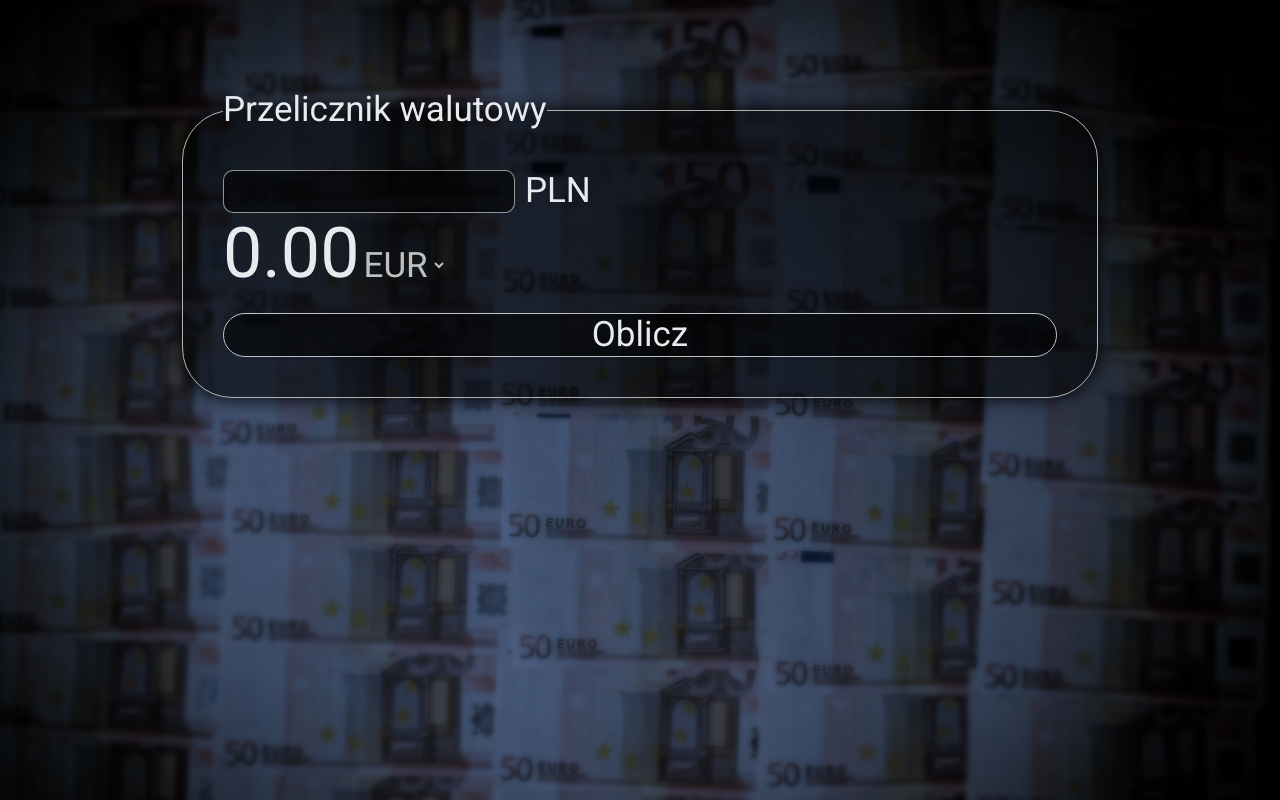
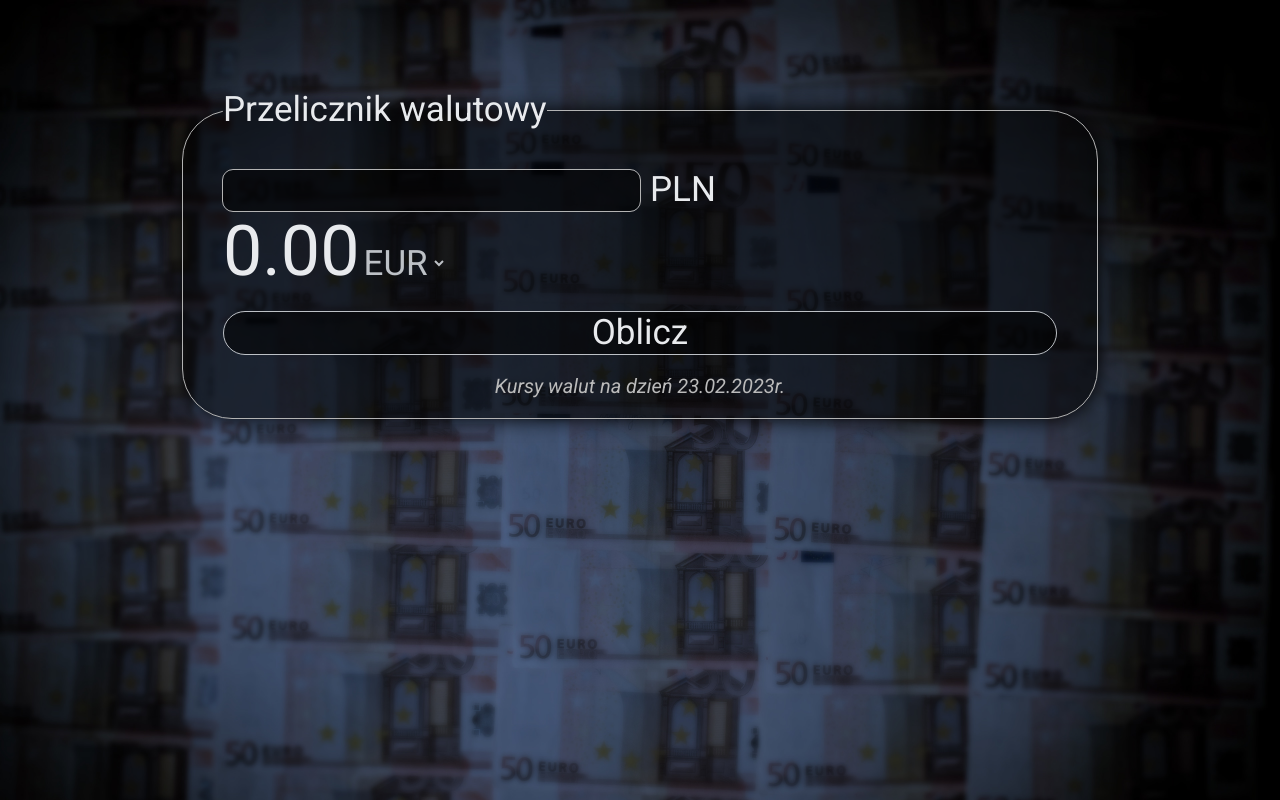
Before and after one commit to cgt19bartoszekj/currency-converter-react, a React (Create React App) app: page / in a window 1280 px wide. Built offline with nearby package versions, Linux system fonts and the light colour scheme.

Commit message:
more efficient script, formated code, finished css

```diff
--- a/src/App.js
+++ b/src/App.js
@@ -18,7 +18,8 @@ function App() {
 				calculateResult={calculateResult}
 			>
 				<Result
-					result={result}>
+					result={result}
+				>
 				</Result>
 			</Form>
 		</Container>
--- a/src/Container/style.css
+++ b/src/Container/style.css
@@ -1,5 +1,5 @@
 .container {
-    margin: 50px auto;
-    padding: 40px;
-    max-width: 1000px;
+	margin: 50px auto;
+	padding: 40px;
+	max-width: 1000px;
 }
--- a/src/Form/index.js
+++ b/src/Form/index.js
@@ -29,10 +29,6 @@ const Form = ({ children, calculateResult }) => {
 		calculateResult(selectValue, inputValue);
 	};
 
-	const handleSelect = ({ target }) => {
-		setSelectValue(target.value)
-	};
-
 	return (
 		<form
 			onSubmit={onFormSubmit}
@@ -46,7 +42,10 @@ const Form = ({ children, calculateResult }) => {
 					className="form__input"
 					type="number"
 					value={inputValue}
-					onChange={({ target }) => setInputValue(inputValue => target.value)}
+					onChange={({ target }) => {
+						const InputMaxLength = 14;
+						setInputValue(target.value.slice(0, InputMaxLength))
+					}}
 				/>
 				<span className="form__mainCurrency">
 					PLN
@@ -55,7 +54,8 @@ const Form = ({ children, calculateResult }) => {
 					{children}
 					<select
 						className="form__select"
-						onChange={handleSelect}>
+						onChange={({ target }) => setSelectValue(target.value)}
+					>
 						{currencies.map(currency =>
 							<option
 								key={currency.key}
@@ -69,6 +69,11 @@ const Form = ({ children, calculateResult }) => {
 				<button className="form__button">
 					Oblicz
 				</button>
+				<div class="form__information">
+					<p>
+						Kursy walut na dzień 23.02.2023r.
+					</p>
+				</div>
 			</fieldset>
 		</form>
 	);
--- a/src/Form/style.css
+++ b/src/Form/style.css
@@ -1,5 +1,11 @@
+input::-webkit-outer-spin-button,
+input::-webkit-inner-spin-button {
+    -webkit-appearance: none;
+    margin: 0;
+}
+
 .form__fieldset {
-    padding: 40px;
+    padding: 40px 40px 0 40px;
     border: 1px solid #b3b3b3;
     border-radius: 50px;
     background-color: #00000090;
@@ -7,15 +13,24 @@
 }
 
 .form__input {
-    width: 35%;
+    width: 50%;
     color: #e8eaed;
-    border: 1px solid #ffffff90;
+    border: none;
+    outline: 1px solid #b3b3b3;
     border-radius: 10px;
     padding: 0 10px;
     background: #00000090;
 }
 
-.form__mainCurrency{
+.form__input:focus {
+    outline: 2px solid #007bff;
+}
+
+.form__input:active {
+    outline: 2px solid #66b0ff;
+}
+
+.form__mainCurrency {
     margin-left: 10px;
 }
 
@@ -27,11 +42,6 @@
     padding: 0;
 }
 
-.form__option {
-    background-color: #1a1a1d;
-    color: #a0a3a7;
-}
-
 .form__button {
     cursor: pointer;
     margin-top: 20px;
@@ -40,4 +50,24 @@
     background: #00000090;
     color: #e8eaed;
     border: 1px solid #bdc1c6;
+    transition: 0.3s;
 }
+
+.form__button:hover {
+    background-color: #00000050;
+    text-shadow: #ffffff50 0 0 10px;
+    box-shadow: #ffffff50 0 0 10px;
+}
+
+.form__button:active {
+    background-color: #00000030;
+    text-shadow: #ffffff 0 0 10px;
+}
+
+.form__information {
+    font-size: 20px;
+    font-style: italic;
+    text-align: center;
+    color: #bbbbbb;
+    margin: 0;
+}
--- a/src/Result/style.css
+++ b/src/Result/style.css
@@ -1,6 +1,6 @@
-.result{
-    font-size: 70px;
-    padding: 0;
-    color: #e8eaed;
-    word-wrap: break-word;
+.result {
+	font-size: 70px;
+	padding: 0;
+	color: #e8eaed;
+	word-break: break-all;
 }
```
Also changed, not shown: src/Container/index.js (+4 -3 lines), src/index.css (line endings or trailing spaces).
